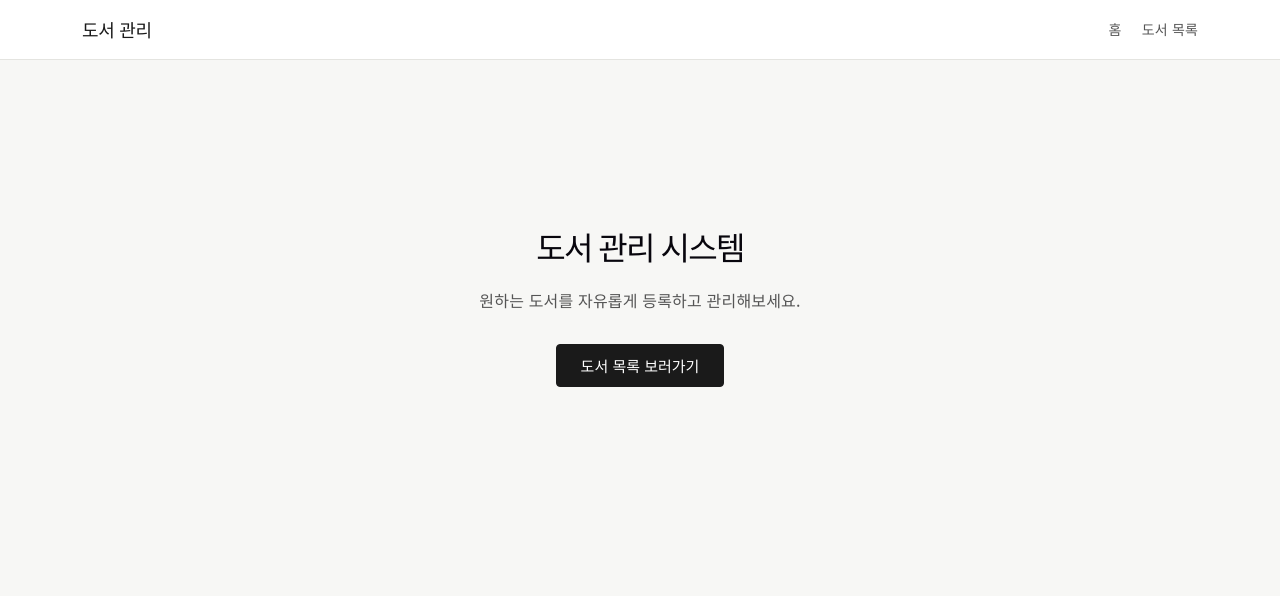
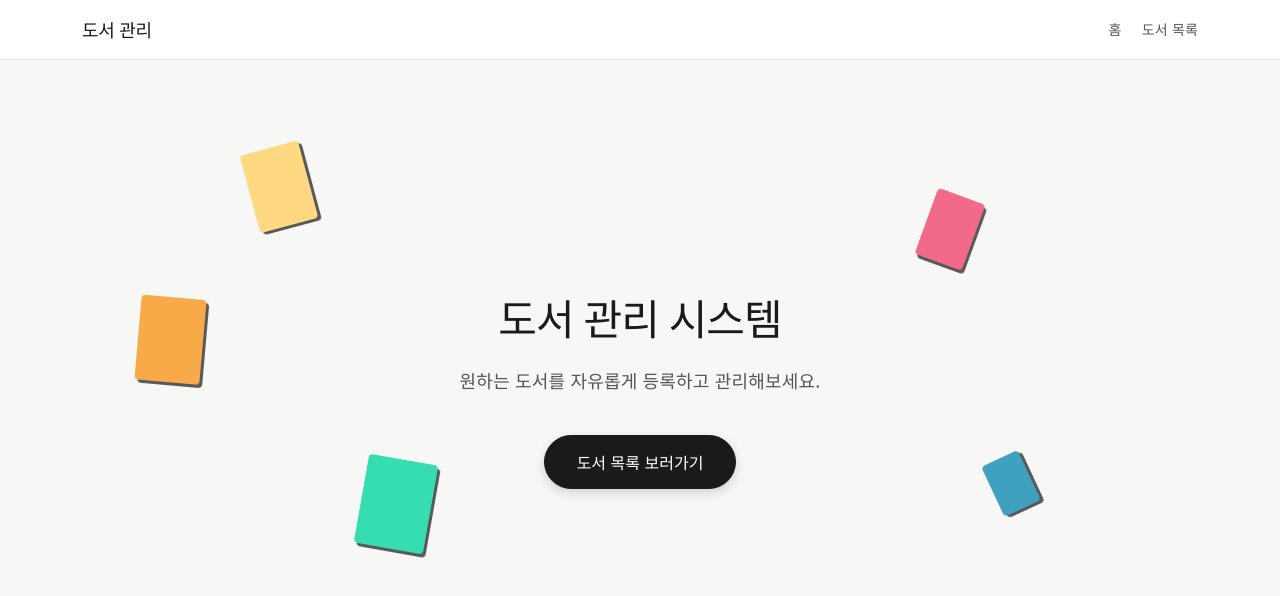
Before and after one commit to itmdlek-tech/mini-project23, a React (Vite) app: page / in a window 1280 px wide. Shown: the top 596 px of the page. Built offline with nearby package versions, Linux system fonts and the light colour scheme.

Commit message:
홈페이지 배경추가

```diff
--- a/src/App.css
+++ b/src/App.css
@@ -450,22 +450,6 @@ input, textarea, select {
   color: #c4c4c4;
 }
 
-.cover-preview .icon.spinning {
-  color: #d4a017;
-  animation: spin 1.6s linear infinite;
-}
-
-@keyframes spin {
-  from { transform: rotate(0deg); }
-  to { transform: rotate(360deg); }
-}
-
-.btn:disabled,
-.btn-ai:disabled {
-  opacity: 0.5;
-  cursor: not-allowed;
-}
-
 .preview-meta {
   font-size: 11px;
   color: #888;
@@ -652,3 +636,82 @@ input, textarea, select {
   object-fit: cover;
   border-radius: 20px;
 }
+
+/* =================
+   Home Page
+   ================= */
+.home-page {
+  position: relative;
+  display: flex;
+  flex-direction: column;
+  align-items: center;
+  justify-content: center;
+  min-height: 70vh;
+  text-align: center;
+  overflow: hidden;
+  padding: 40px 20px;
+}
+
+.home-title {
+  font-size: 42px;
+  font-weight: 800;
+  letter-spacing: -1px;
+  color: #1a1a1a;
+  margin-bottom: 16px;
+  z-index: 1;
+}
+
+.home-subtitle {
+  font-size: 18px;
+  color: #555;
+  margin-bottom: 40px;
+  z-index: 1;
+  max-width: 600px;
+  line-height: 1.6;
+  word-break: keep-all;
+}
+
+.home-cta {
+  font-size: 16px;
+  padding: 14px 32px;
+  border-radius: 30px;
+  z-index: 1;
+  box-shadow: 0 4px 12px rgba(0,0,0,0.15);
+  transition: transform 0.2s, box-shadow 0.2s;
+}
+
+.home-cta:hover {
+  transform: translateY(-2px);
+  box-shadow: 0 6px 16px rgba(0,0,0,0.2);
+}
+
+/* Floating Books Animation */
+.floating-books {
+  position: absolute;
+  top: 0;
+  left: 0;
+  width: 100%;
+  height: 100%;
+  pointer-events: none;
+  z-index: 0;
+}
+
+.floating-book {
+  position: absolute;
+  display: block;
+  border-radius: 4px;
+  box-shadow: 3px 3px 0px rgba(0,0,0,0.8);
+  animation: float 6s ease-in-out infinite;
+  opacity: 0.8;
+}
+
+.floating-book.book-a { width: 60px; height: 80px; top: 10%; left: 15%; animation-delay: 0s; --rot: -15deg; background-color: #ffd166; }
+.floating-book.book-b { width: 50px; height: 70px; top: 20%; right: 20%; animation-delay: -2s; --rot: 20deg; background-color: #ef476f; }
+.floating-book.book-c { width: 70px; height: 90px; bottom: 15%; left: 25%; animation-delay: -4s; --rot: 10deg; background-color: #06d6a0; }
+.floating-book.book-d { width: 40px; height: 55px; bottom: 25%; right: 15%; animation-delay: -1s; --rot: -25deg; background-color: #118ab2; }
+.floating-book.book-e { width: 65px; height: 85px; top: 40%; left: 5%; animation-delay: -3s; --rot: 5deg; background-color: #f8961e; }
+
+@keyframes float {
+  0%, 100% { transform: translateY(0) rotate(var(--rot, 0deg)); }
+  50% { transform: translateY(-20px) rotate(var(--rot, 0deg)); }
+}
--- a/src/pages/HomePage.jsx
+++ b/src/pages/HomePage.jsx
@@ -4,16 +4,23 @@ function HomePage() {
   const navigate = useNavigate();
 
   return (
-    <div className="page" style={{ textAlign: 'center', padding: '100px 20px' }}>
-      <h1 style={{ fontSize: '32px', marginBottom: '16px', fontWeight: 700 }}>
+    <div className="page home-page">
+      <div className="floating-books" aria-hidden="true">
+        <span className="floating-book book-a" />
+        <span className="floating-book book-b" />
+        <span className="floating-book book-c" />
+        <span className="floating-book book-d" />
+        <span className="floating-book book-e" />
+      </div>
+
+      <h1 className="home-title">
         도서 관리 시스템
       </h1>
-      <p style={{ color: '#555', marginBottom: '32px', fontSize: '16px' }}>
+      <p className="home-subtitle">
         원하는 도서를 자유롭게 등록하고 관리해보세요.
       </p>
       <button
-        className="btn btn-primary"
-        style={{ fontSize: '15px', padding: '10px 24px' }}
+        className="btn btn-primary home-cta"
         onClick={() => navigate('/books')}
       >
         도서 목록 보러가기
```
